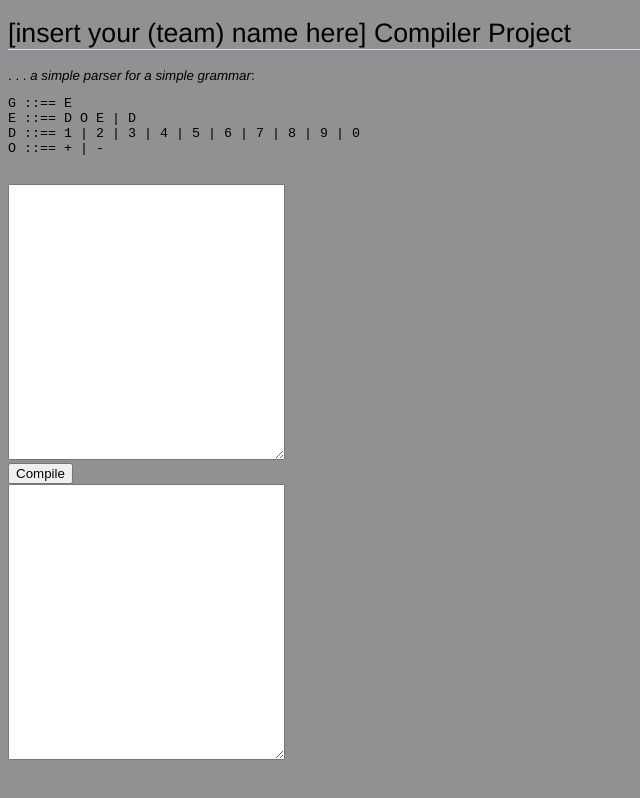
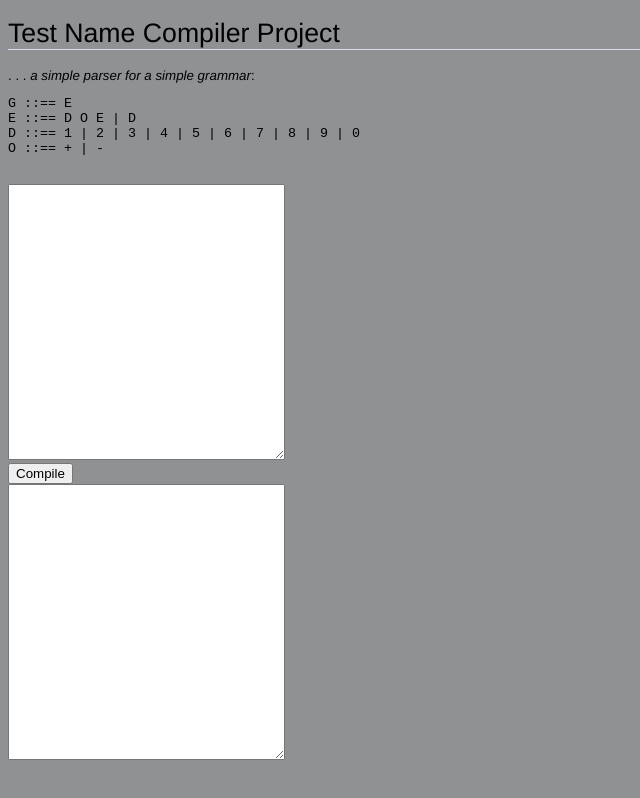
Before and after one commit to gregorymiller/GoMpiler, a plain HTML site: page CompilerDisplay.html in a window 1280 px wide. Shown: the whole page, without its empty margins (0-640 px from the left). Drawn offline with Linux system fonts and the light colour scheme; a script that the page names is missing.

Commit message:
Test push

```diff
--- a/CompilerDisplay.html
+++ b/CompilerDisplay.html
@@ -7,7 +7,7 @@
     <link rel="stylesheet" type="text/css" href="compiler.css" />
 </head>
 <body onload="init();">
-<h1>[insert your (team) name here] Compiler Project</h1>
+<h1>Test Name Compiler Project</h1>
 <p>
     . . . <em>a simple parser for a simple grammar</em>:
 </p>
```
